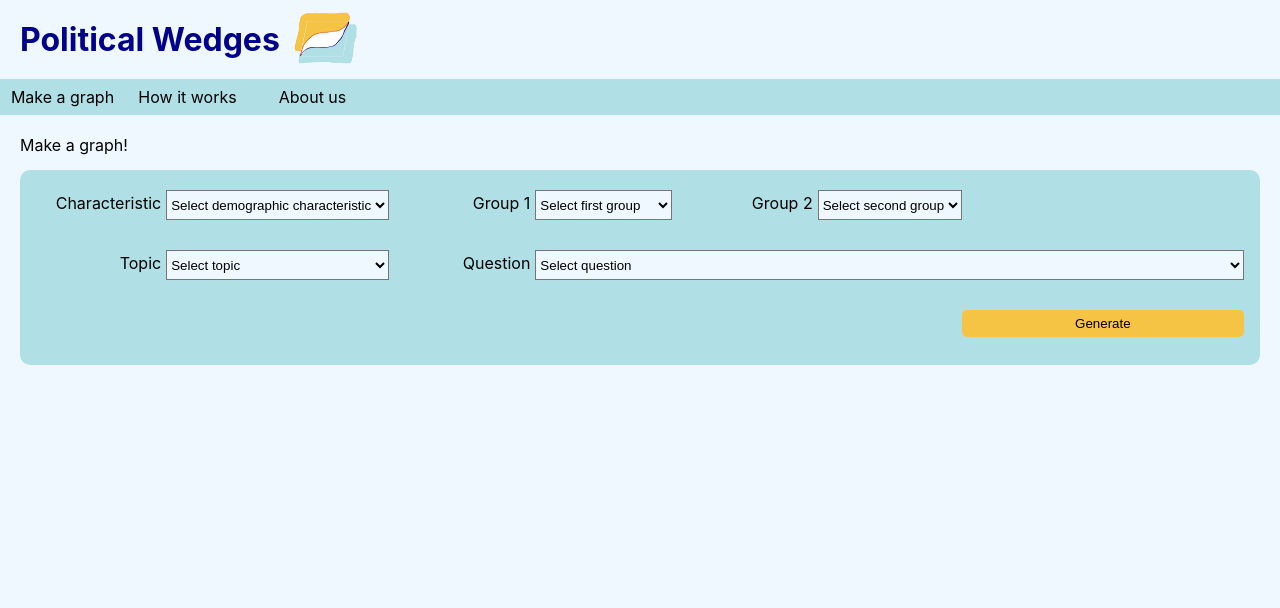
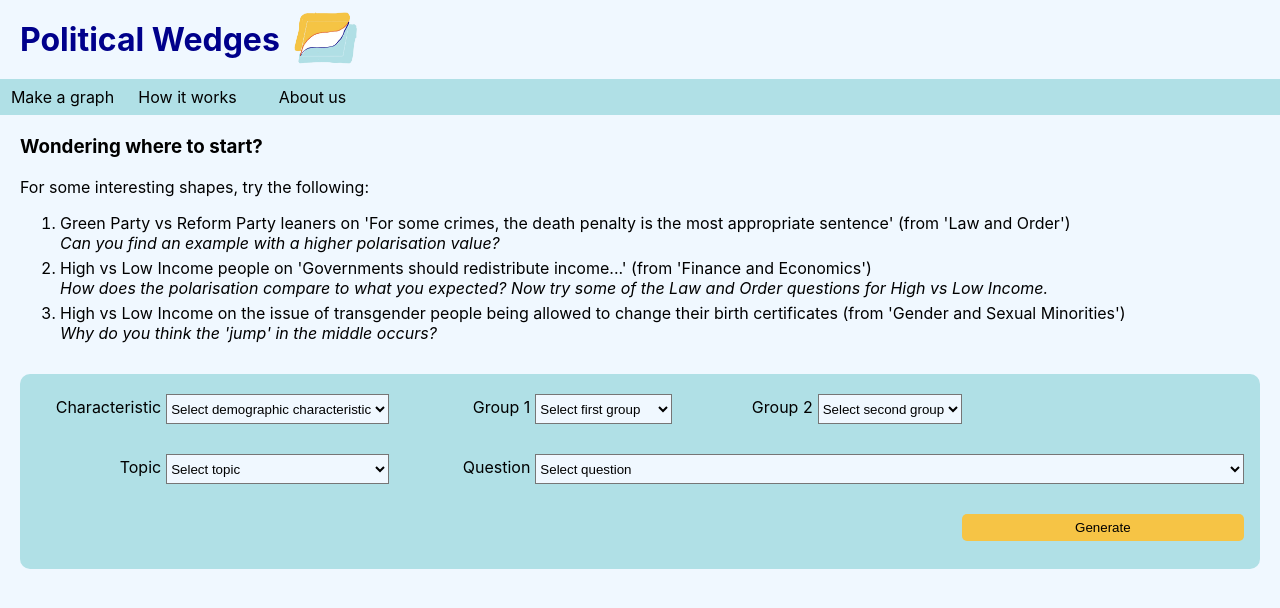
Before and after one commit to z-for-zarrin/political_wedges, a React (Create React App) app in the folder client/: page /create in a window 1280 px wide. Shown: the top 608 px of the page. Built offline with nearby package versions, Linux system fonts and the light colour scheme.

Commit message:
graph creation page gives user suggestions for parameters to try

```diff
--- a/client/src/components/GraphInput.js
+++ b/client/src/components/GraphInput.js
@@ -12,7 +12,7 @@ const GraphInput = ({group1Id, setGroup1Id, group2Id, setGroup2Id, question, set
        DVSex21:   ["Female", "Male"],
        partyfw:   ["Conservative", "Labour", "Liberal Democrats", "Scottish National Party",
                    "Plaid Cymru", "Green", "UKIP", "Reform"],
-         SRInc:   ["Identify as high income", "Idenitfy as middle income", "Identify as low income"],
+         SRInc:   ["Identify as high income", "Identify as middle income", "Identify as low income"],
       HigherEd:   ["Degree", "No degree"]
     }
 
--- a/client/src/containers/GraphContainer.js
+++ b/client/src/containers/GraphContainer.js
@@ -21,8 +21,17 @@ const GraphContainer = () => {
 
     return (
         <section className='page'>
-            <section id='parameter-explainer'>
-                Make a graph!
+            <section id='graph-creation-guide'>
+                <h3>Wondering where to start?</h3>
+                <p>For some interesting shapes, try the following:</p>
+                <ol id='suggestions'>
+                    <li>Green Party vs Reform Party leaners on 'For some crimes, the death penalty is the most appropriate sentence' (from 'Law and Order')</li>
+                    <i>Can you find an example with a higher polarisation value?</i>
+                    <li>High vs Low Income people on 'Governments should redistribute income...' (from 'Finance and Economics')</li>
+                    <i>How does the polarisation compare to what you expected? Now try some of the Law and Order questions for High vs Low Income.</i>
+                    <li>High vs Low Income on the issue of transgender people being allowed to change their birth certificates (from 'Gender and Sexual Minorities')</li>
+                    <i>Why do you think the 'jump' in the middle occurs?</i>
+                </ol>
             </section>
             <GraphInput
                 group1Id={group1Id}
--- a/client/src/styles/GraphStyle.css
+++ b/client/src/styles/GraphStyle.css
@@ -1,5 +1,9 @@
-#parameter-explainer{
+#graph-creation-guide{
     padding-bottom: 15px;
+}
+
+#suggestions li{
+    margin-top: 5px;
 }
 
 #parameters-form{
@@ -55,7 +59,6 @@ input:hover{
 
 input:active{
     grid-row-start: 3;
-    margin-left: 1em;
     background-color: #e45f2b;
     border: none;
 }
```
